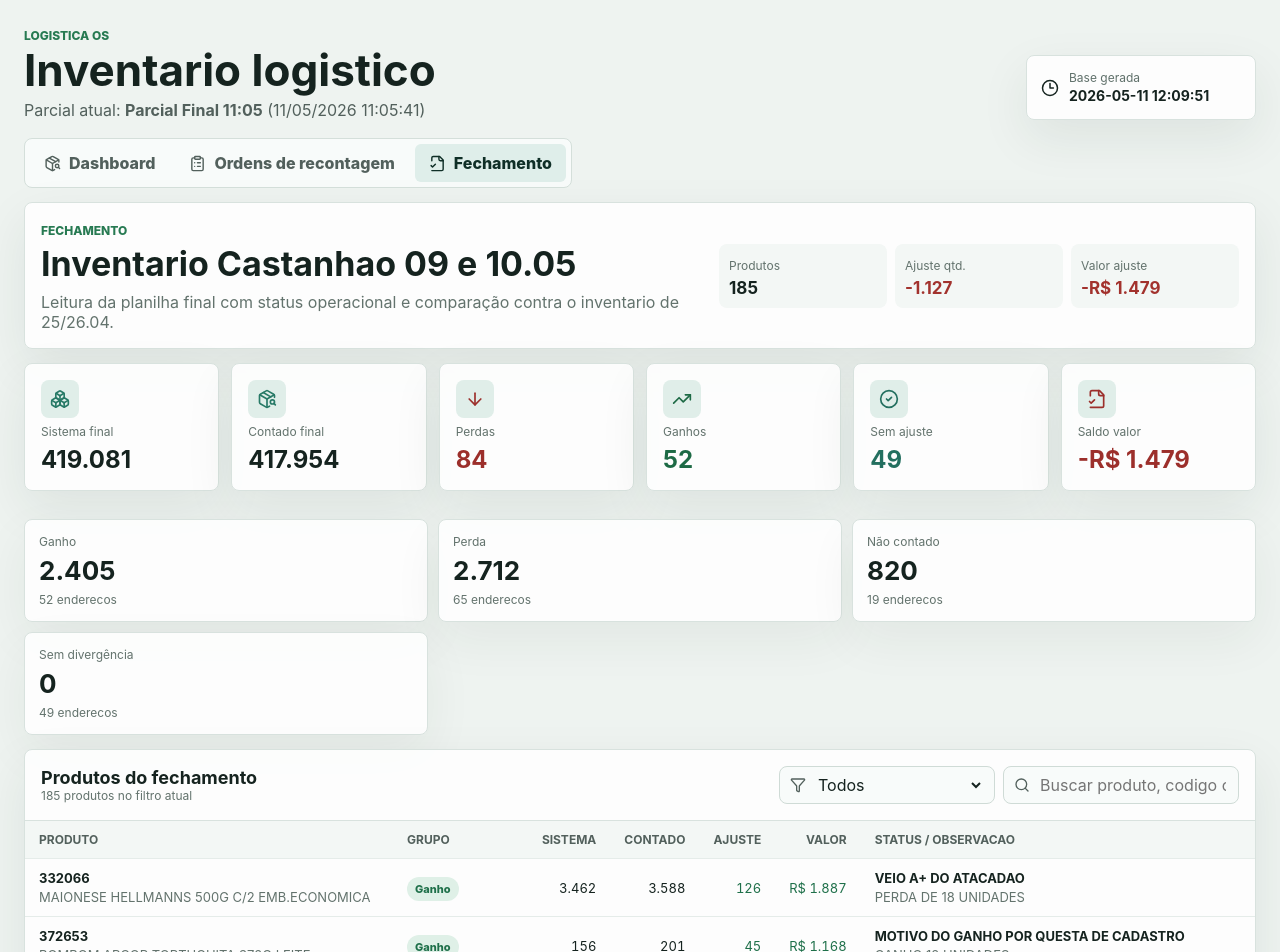
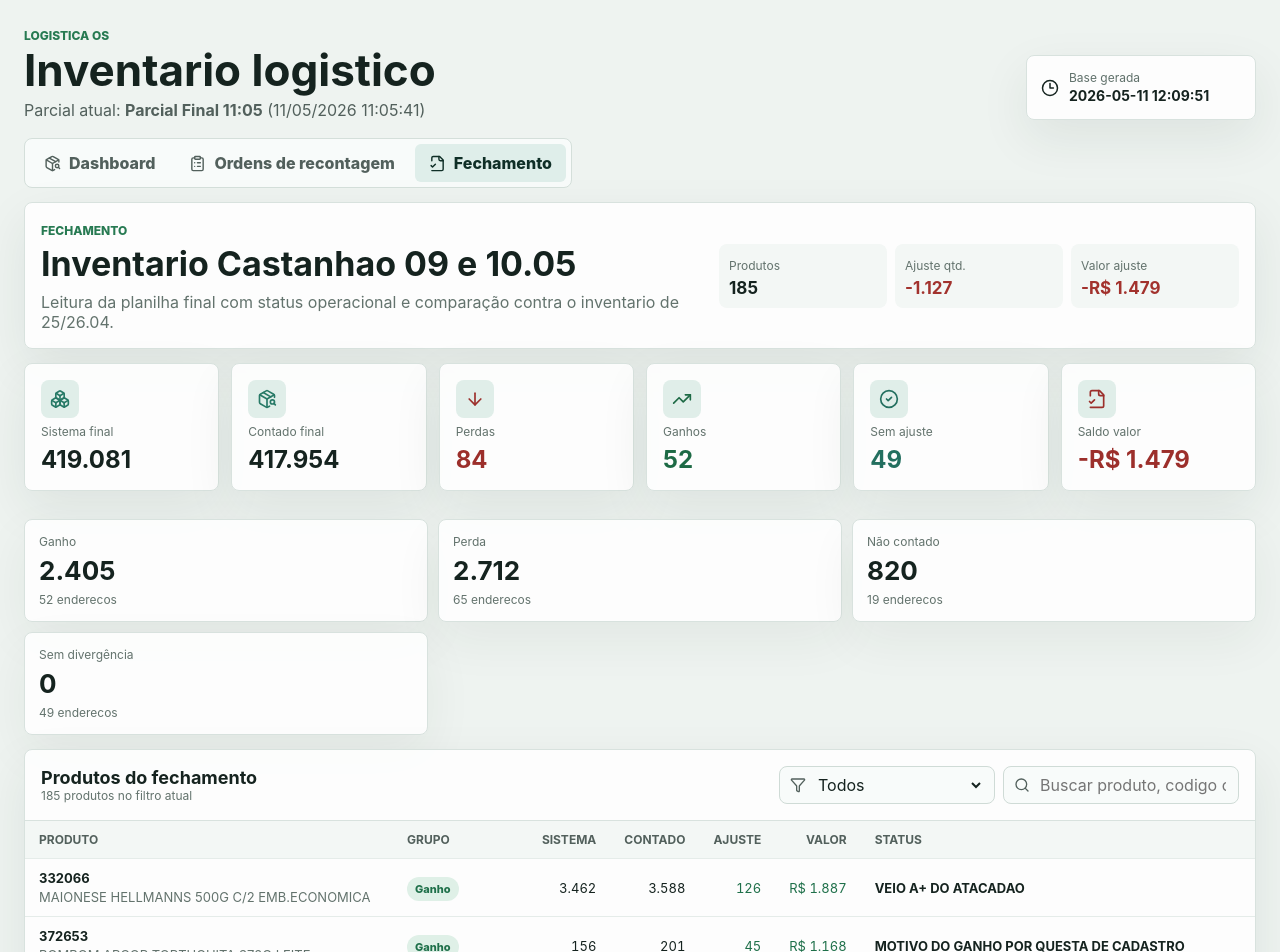
Before and after one commit to Castanhao-ti/Logistica-OS, a React (Vite) app: page / in a window 1280 px wide. Shown: the top 952 px of the page. Built offline with nearby package versions, Linux system fonts and the light colour scheme.

Commit message:
Simplify final inventory status column

```diff
--- a/src/main.tsx
+++ b/src/main.tsx
@@ -592,7 +592,7 @@ function FinalInventoryPage({ finalInventory }: { finalInventory: FinalInventory
                 <th className="num">Contado</th>
                 <th className="num">Ajuste</th>
                 <th className="num">Valor</th>
-                <th>Status / Observacao</th>
+                <th>Status</th>
               </tr>
             </thead>
             <tbody>
@@ -610,8 +610,7 @@ function FinalInventoryPage({ finalInventory }: { finalInventory: FinalInventory
                   <td className={`num ${product.ajuste < 0 ? "negative" : product.ajuste > 0 ? "positive" : ""}`}>{fmt(product.ajuste)}</td>
                   <td className={`num ${product.valorAjuste < 0 ? "negative" : product.valorAjuste > 0 ? "positive" : ""}`}>{money(product.valorAjuste)}</td>
                   <td>
-                    <strong>{product.status || product.ajusteFlavia || "-"}</strong>
-                    {product.status && product.ajusteFlavia && <span>{product.ajusteFlavia}</span>}
+                    <strong>{product.status || "-"}</strong>
                   </td>
                 </tr>
               ))}
```
